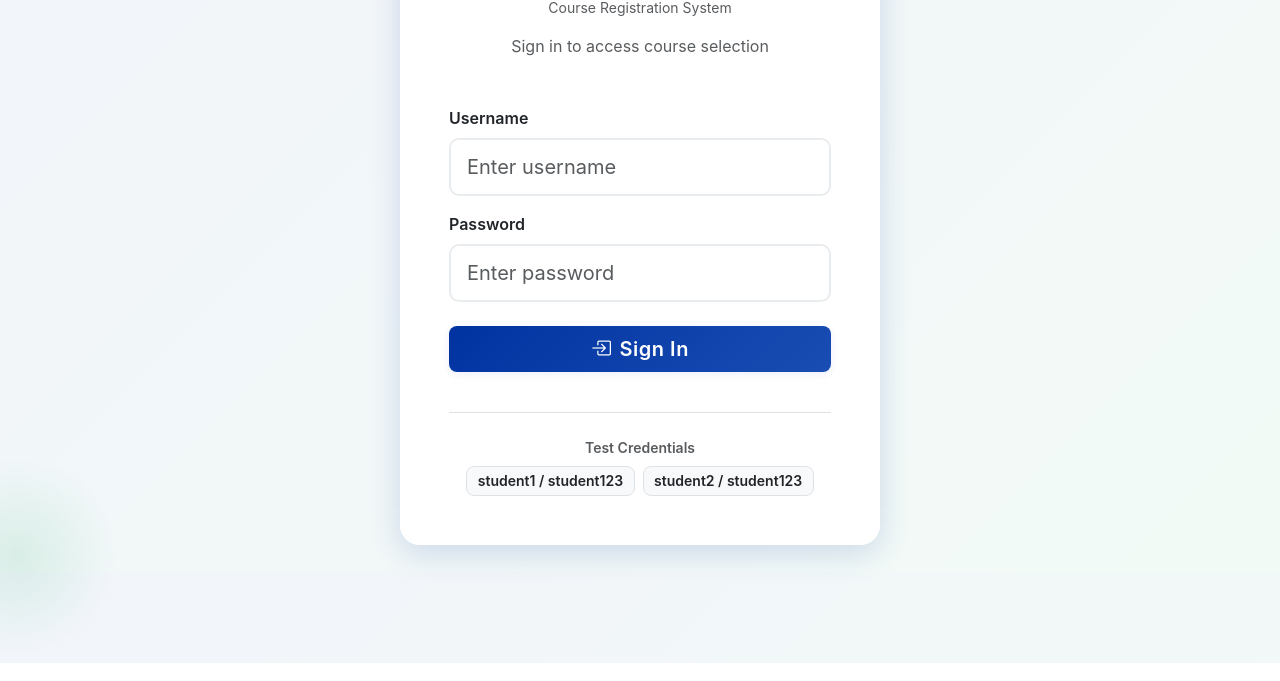
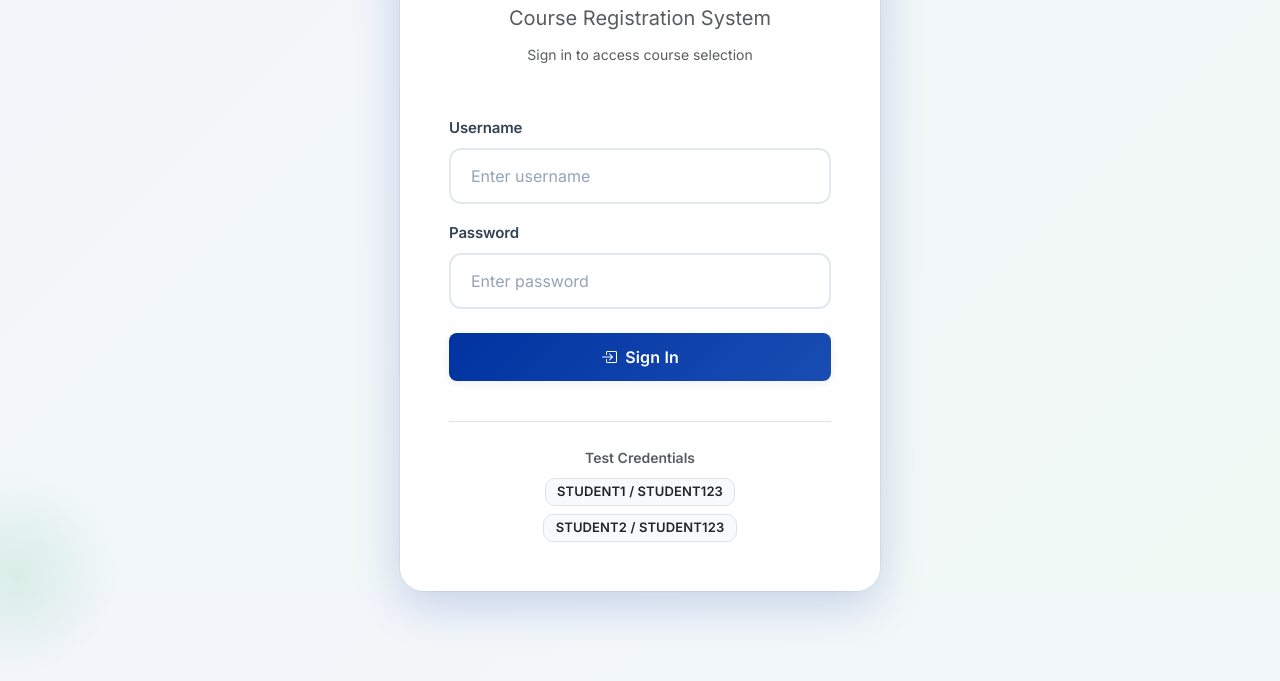
Before and after one commit to AdityaAloof/CourseReg_Lite, a plain HTML site: page index.html in a window 1280 px wide. Shown: the part 227-908 px from the top of the page. Drawn offline with nearby package versions, Linux system fonts and the light colour scheme.

Commit message:
Enhance typography and overall design with modern fonts (Inter & Poppins), improved spacing, and refined visual hierarchy

```diff
--- a/assets/css/styles.css
+++ b/assets/css/styles.css
@@ -8,16 +8,55 @@
   --shadow-sm: 0 2px 8px rgba(0, 51, 160, 0.08);
   --shadow-md: 0 4px 16px rgba(0, 51, 160, 0.12);
   --shadow-lg: 0 8px 32px rgba(0, 51, 160, 0.16);
+  --shadow-xl: 0 12px 48px rgba(0, 51, 160, 0.2);
+
+  /* Typography */
+  --font-display: 'Poppins', -apple-system, BlinkMacSystemFont, sans-serif;
+  --font-body: 'Inter', -apple-system, BlinkMacSystemFont, 'Segoe UI', Roboto, sans-serif;
+
+  /* Spacing */
+  --spacing-xs: 0.25rem;
+  --spacing-sm: 0.5rem;
+  --spacing-md: 1rem;
+  --spacing-lg: 1.5rem;
+  --spacing-xl: 2rem;
+  --spacing-2xl: 3rem;
 }
 
 * {
-  transition: all 0.3s ease;
+  transition: all 0.3s cubic-bezier(0.4, 0, 0.2, 1);
 }
 
 body {
-  font-family: -apple-system, BlinkMacSystemFont, 'Segoe UI', Roboto, 'Helvetica Neue', Arial, sans-serif;
-  background: linear-gradient(135deg, #f5f7fa 0%, #e9ecef 100%);
+  font-family: var(--font-body);
+  font-size: 1rem;
+  line-height: 1.6;
+  font-weight: 400;
+  color: #1f2937;
+  background: linear-gradient(135deg, #f8fafc 0%, #f1f5f9 50%, #e2e8f0 100%);
   min-height: 100vh;
+  -webkit-font-smoothing: antialiased;
+  -moz-osx-font-smoothing: grayscale;
+}
+
+h1, h2, h3, h4, h5, h6 {
+  font-family: var(--font-display);
+  font-weight: 700;
+  line-height: 1.2;
+  letter-spacing: -0.02em;
+  color: #0f172a;
+}
+
+h1 { font-size: 2.5rem; font-weight: 800; }
+h2 { font-size: 2rem; font-weight: 700; }
+h3 { font-size: 1.5rem; font-weight: 700; }
+h4 { font-size: 1.25rem; font-weight: 600; }
+h5 { font-size: 1.1rem; font-weight: 600; }
+h6 { font-size: 1rem; font-weight: 600; }
+
+p {
+  line-height: 1.7;
+  color: #475569;
 }
 
 /* Primary buttons use blue */
@@ -25,10 +64,14 @@ body {
   background: var(--semo-blue-gradient);
   border: none;
   box-shadow: var(--shadow-sm);
+  font-family: var(--font-body);
   font-weight: 600;
-  letter-spacing: 0.5px;
+  font-size: 1rem;
+  letter-spacing: 0.01em;
+  padding: 0.75rem 1.5rem;
   position: relative;
   overflow: hidden;
+  text-transform: none;
 }
 
 .btn-primary::before {
@@ -77,12 +120,13 @@ body {
 
 /* Course cards */
 .course-card {
-  transition: all 0.3s cubic-bezier(0.4, 0, 0.2, 1);
-  border: 2px solid #e9ecef;
-  border-radius: 12px;
-  background: white;
+  transition: all 0.4s cubic-bezier(0.4, 0, 0.2, 1);
+  border: 2px solid #e2e8f0;
+  border-radius: 16px;
+  background: #ffffff;
   overflow: hidden;
   position: relative;
+  box-shadow: 0 1px 3px rgba(0, 0, 0, 0.05);
 }
 
 .course-card::before {
@@ -102,9 +146,10 @@ body {
 }
 
 .course-card:hover {
-  transform: translateY(-4px) scale(1.02);
-  box-shadow: var(--shadow-lg);
+  transform: translateY(-6px);
+  box-shadow: var(--shadow-xl), 0 0 0 1px rgba(0, 51, 160, 0.1);
   border-color: var(--semo-blue);
+  background: #ffffff;
 }
 
 .course-card.in-cart {
@@ -181,12 +226,23 @@ body {
 }
 
 .login-card {
-  backdrop-filter: blur(10px);
-  background: rgba(255, 255, 255, 0.95);
-  box-shadow: var(--shadow-lg);
-  border-radius: 20px;
-  border: 1px solid rgba(255, 255, 255, 0.3);
-  animation: slideUp 0.6s ease-out;
+  backdrop-filter: blur(20px);
+  background: rgba(255, 255, 255, 0.98);
+  box-shadow: var(--shadow-xl), 0 0 0 1px rgba(0, 0, 0, 0.05);
+  border-radius: 24px;
+  border: 1px solid rgba(255, 255, 255, 0.8);
+  animation: slideUp 0.6s cubic-bezier(0.4, 0, 0.2, 1);
+  overflow: hidden;
+}
+
+.login-card::before {
+  content: '';
+  position: absolute;
+  top: 0;
+  left: 0;
+  right: 0;
+  height: 4px;
+  background: var(--semo-blue-gradient);
 }
 
 @keyframes slideUp {
@@ -201,16 +257,36 @@ body {
 }
 
 .form-control {
-  border-radius: 10px;
-  border: 2px solid #e9ecef;
-  padding: 12px 16px;
-  transition: all 0.3s ease;
+  font-family: var(--font-body);
+  font-size: 1rem;
+  border-radius: 12px;
+  border: 2px solid #e2e8f0;
+  padding: 0.875rem 1.25rem;
+  transition: all 0.3s cubic-bezier(0.4, 0, 0.2, 1);
+  background-color: #ffffff;
+  color: #1e293b;
+  font-weight: 400;
+}
+
+.form-control::placeholder {
+  color: #94a3b8;
+  font-weight: 400;
 }
 
 .form-control:focus {
   border-color: var(--semo-blue);
-  box-shadow: 0 0 0 0.25rem rgba(0, 51, 160, 0.15);
-  transform: translateY(-2px);
+  box-shadow: 0 0 0 4px rgba(0, 51, 160, 0.1), 0 4px 12px rgba(0, 51, 160, 0.15);
+  transform: translateY(-1px);
+  background-color: #ffffff;
+}
+
+.form-label {
+  font-family: var(--font-body);
+  font-weight: 600;
+  font-size: 0.9375rem;
+  color: #334155;
+  margin-bottom: 0.5rem;
+  letter-spacing: -0.01em;
 }
 
 /* Navbar enhancements */
@@ -221,8 +297,15 @@ body {
 }
 
 .navbar-brand {
-  font-size: 1.25rem;
-  letter-spacing: 0.5px;
+  font-family: var(--font-display);
+  font-size: 1.375rem;
+  font-weight: 700;
+  letter-spacing: -0.01em;
+}
+
+.navbar-text {
+  font-family: var(--font-body);
+  font-weight: 500;
 }
 
 /* Confirmation page */
@@ -302,10 +385,13 @@ body {
 
 /* Badge enhancements */
 .badge {
+  font-family: var(--font-body);
   font-weight: 600;
-  padding: 0.5em 0.75em;
-  border-radius: 8px;
-  font-size: 0.875rem;
+  padding: 0.5em 0.875em;
+  border-radius: 10px;
+  font-size: 0.8125rem;
+  letter-spacing: 0.01em;
+  text-transform: uppercase;
 }
 
 /* Alert enhancements */
@@ -345,12 +431,28 @@ html {
 
 /* Course code badge */
 .course-code-badge {
+  font-family: var(--font-display);
   background: var(--semo-blue-gradient);
   color: white;
-  padding: 0.5rem 1rem;
-  border-radius: 8px;
+  padding: 0.625rem 1.125rem;
+  border-radius: 12px;
   font-weight: 700;
-  font-size: 1.1rem;
+  font-size: 1.125rem;
+  letter-spacing: 0.02em;
   display: inline-block;
   box-shadow: var(--shadow-sm);
+  text-transform: uppercase;
 }
+
+.card-title {
+  font-family: var(--font-display);
+  font-weight: 700;
+  color: #0f172a;
+  letter-spacing: -0.01em;
+}
+
+.card-text {
+  font-family: var(--font-body);
+  line-height: 1.7;
+  color: #64748b;
+}
--- a/index.html
+++ b/index.html
@@ -4,6 +4,9 @@
     <meta charset="utf-8">
     <meta name="viewport" content="width=device-width, initial-scale=1">
     <title>CourseReg Lite</title>
+    <link rel="preconnect" href="https://fonts.googleapis.com">
+    <link rel="preconnect" href="https://fonts.gstatic.com" crossorigin>
+    <link href="https://fonts.googleapis.com/css2?family=Inter:wght@400;500;600;700;800&family=Poppins:wght@600;700;800&display=swap" rel="stylesheet">
     <link href="https://cdn.jsdelivr.net/npm/bootstrap@5.3.3/dist/css/bootstrap.min.css" rel="stylesheet">
     <link href="https://cdn.jsdelivr.net/npm/bootstrap-icons@1.11.3/font/bootstrap-icons.css" rel="stylesheet">
     <link href="assets/css/styles.css" rel="stylesheet">
@@ -16,9 +19,9 @@
                     <div class="mb-3">
                         <i class="bi bi-mortarboard-fill text-primary" style="font-size: 3.5rem;"></i>
                     </div>
-                    <h1 class="h2 fw-bold text-primary mb-2">CourseReg Lite</h1>
-                    <p class="text-muted small mb-3">Course Registration System</p>
-                    <p class="text-muted mb-0">Sign in to access course selection</p>
+                    <h1 class="display-5 fw-bold text-primary mb-3">CourseReg Lite</h1>
+                    <p class="lead text-muted mb-2">Course Registration System</p>
+                    <p class="text-muted small mb-0">Sign in to access course selection</p>
                 </div>
 
                 <form id="loginForm">
```
Also changed, not shown: confirmation.html (+3 -0 lines), courses.html (+3 -0 lines), 3 other files.
